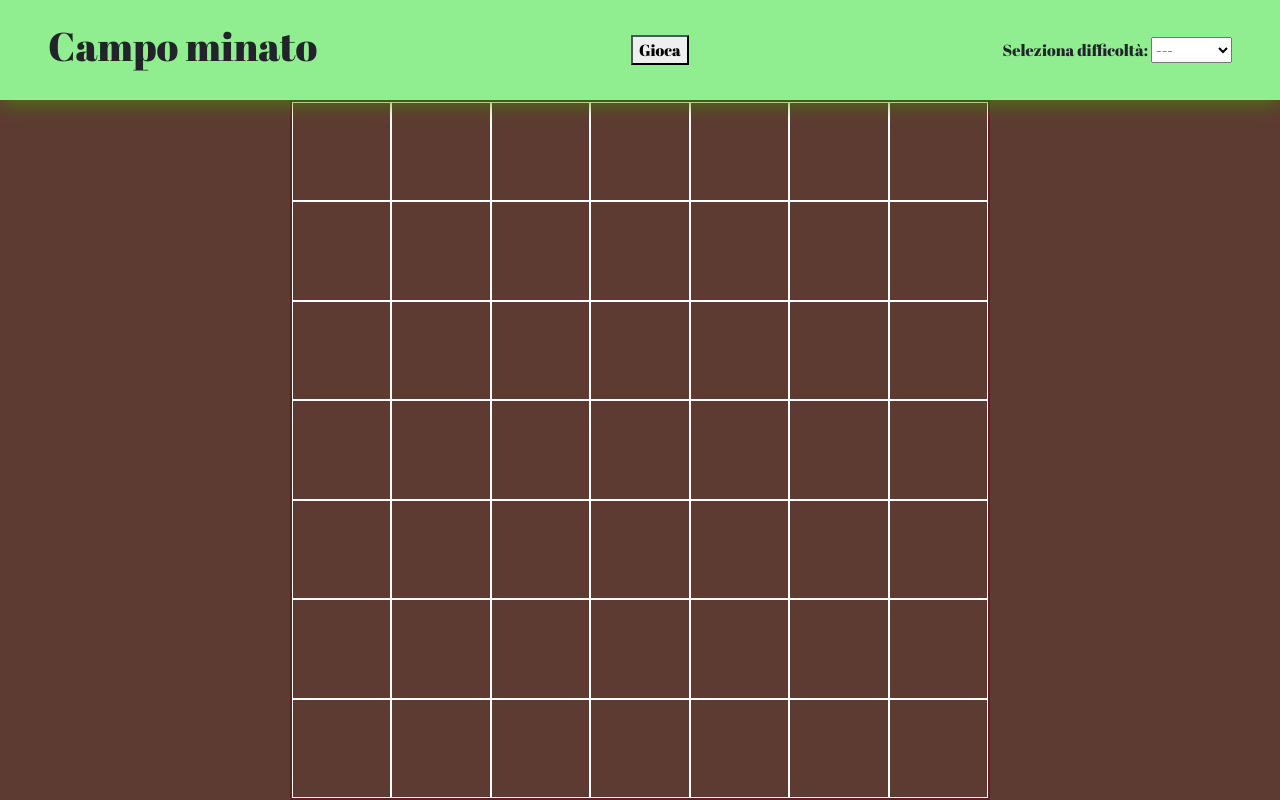
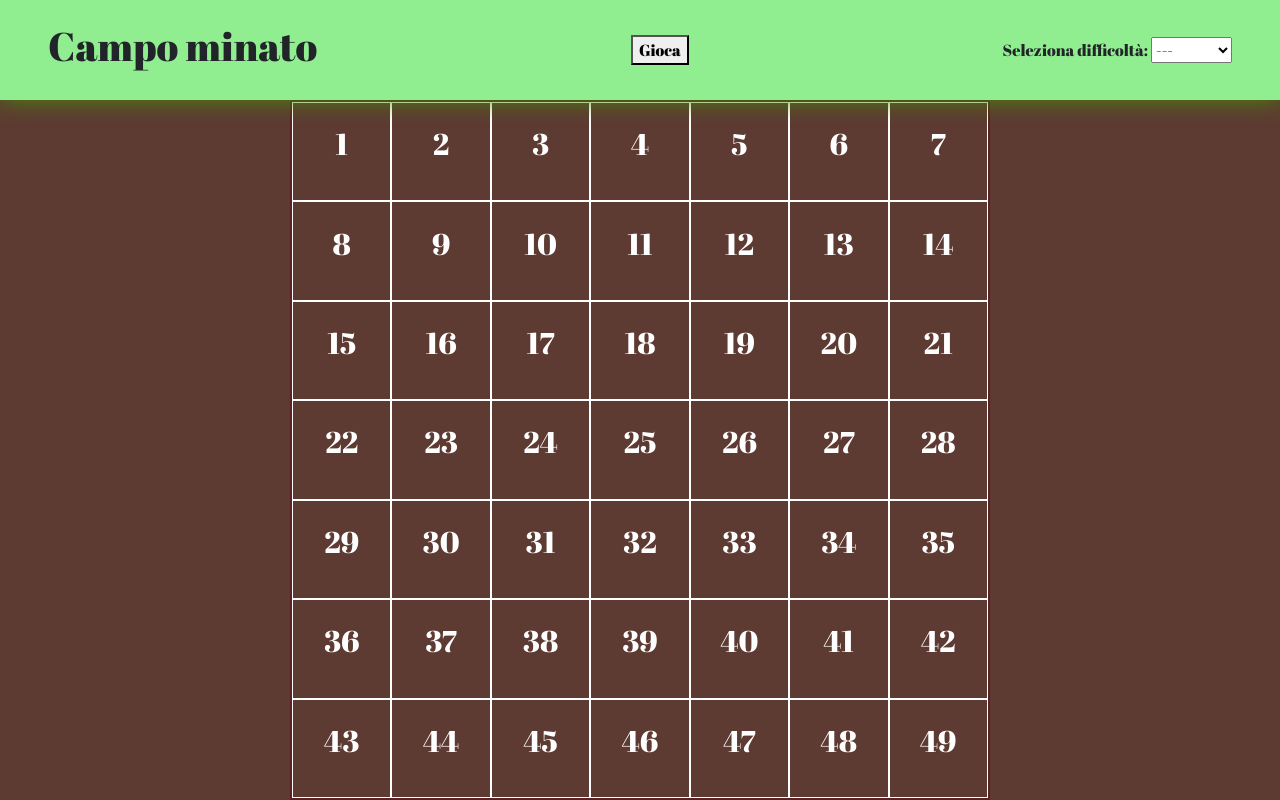
Before and after one commit to Gioelinz/js-campominato-grid, a plain HTML site: page index.html in a window 1280 px wide. Drawn offline with nearby package versions, Linux system fonts and the light colour scheme.

Commit message:
add toggle for color

```diff
--- a/css/style.css
+++ b/css/style.css
@@ -19,6 +19,7 @@ header{
     border: 2px solid rgb(90, 34, 34);
     display: flex;
     flex-wrap: wrap;
+    color: white;
 }
 
 .cell{
@@ -26,6 +27,10 @@ header{
     cursor: pointer;
     height: calc(100% / 7);
     width: calc(100% / 7);
+    display: flex;
+    justify-content: center;
+    align-items: center;
+    font-size: 30px;
 }
 
 .cell.easy{
@@ -50,3 +55,7 @@ header{
 .visible {
     display: block;
 }
+
+.clicked{
+    background-color: cyan;
+}
--- a/js/script.js
+++ b/js/script.js
@@ -35,6 +35,9 @@ const gridElement = document.getElementById("grid");
 
 for (let i = 0; i < difficulty(7, 7); i++) {
     const cell = createCells();
-
     grid.appendChild(cell);
+    cell.innerHTML = `<p>${i + 1}</p>`;
+    cell.addEventListener("click", () => {
+        cell.classList.toggle('clicked')
+    })
 }
```
